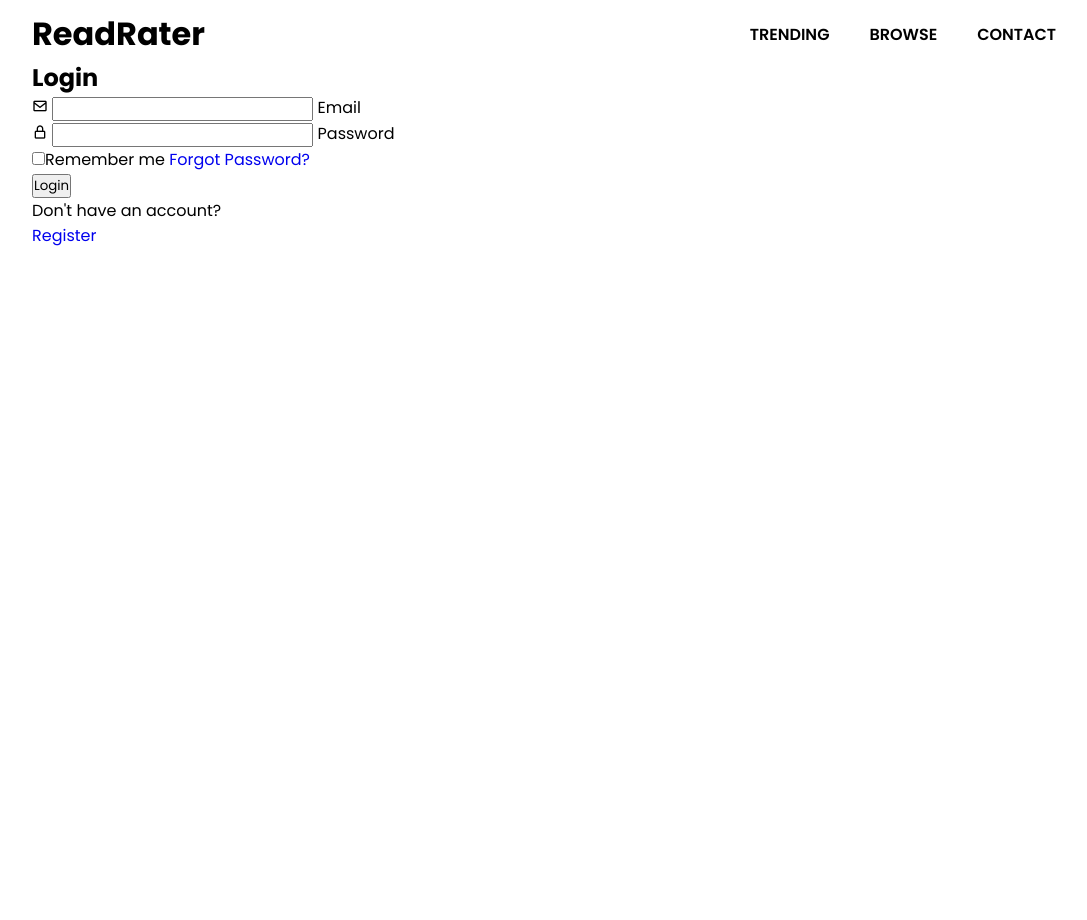
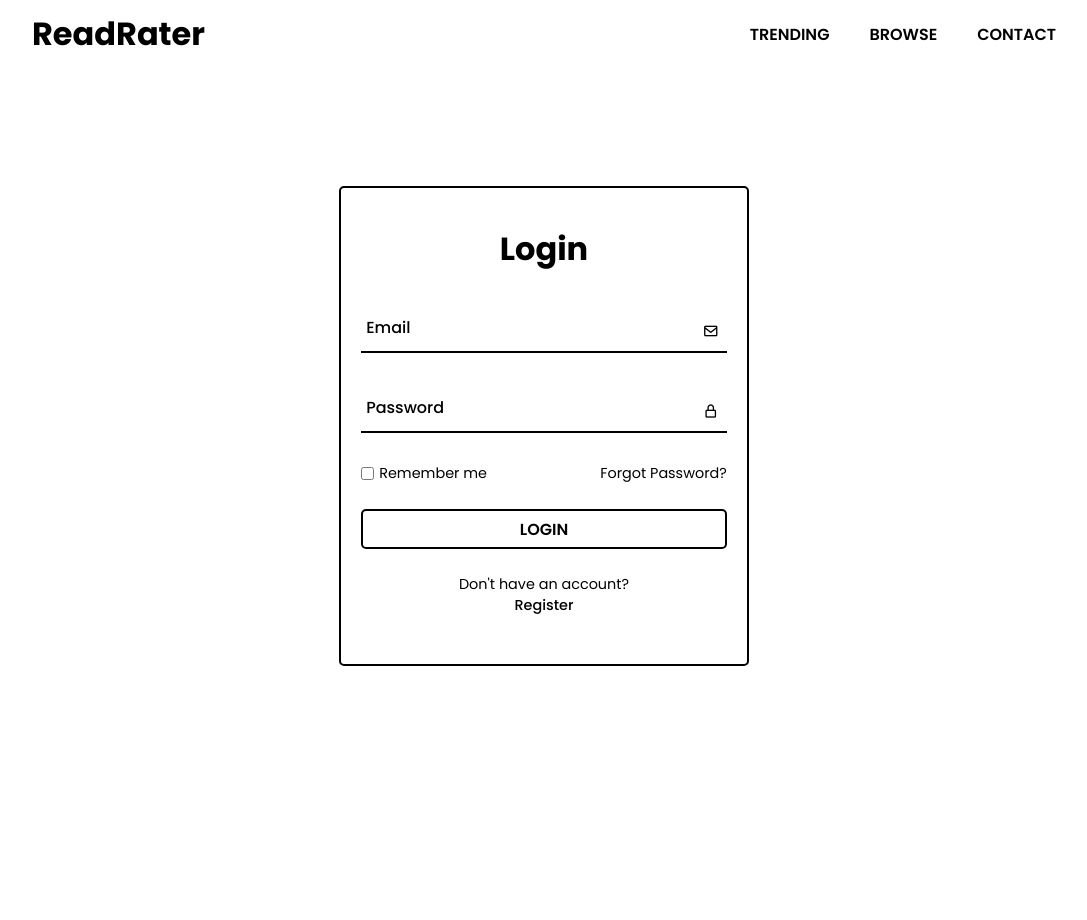
Before and after one commit to janneffer/BOOK-REVIEW-PROJECT, a PHP site: page /sign.html in a window 1280 px wide. Shown: the whole page, without its empty margins (96-1183 px from the left). After the commit the page ends 666 px from the top, so only its background shows below. Run offline with PHP 8.4, Linux system fonts and the light colour scheme.

Commit message:
Update style.css

```diff
--- a/asset/css/style.css
+++ b/asset/css/style.css
@@ -16,8 +16,8 @@
 
 :root{
     /* ========== COLORS ========== */
-    --main-color: #810800;
-    --second-color: #c6803b;
+    --main-color: #E95E31;
+    --second-color: #CFBEA3;
     --lightest-color: #fcfcfc;
     --grey-color: #dedcd7;
     --border: 0.1rem solid rgba(113, 111, 109, 0.329);
@@ -669,75 +668,119 @@
 /* ==================== SIGN HTML START ==================== */
 
 /* ==================== SIGN SECTION ==================== */
-.login {
+
+.tes {
+    display: flex;
+    justify-content: center;
+    align-items: center;
     min-height: 100vh;
 }
 
-.login .container {
-    display: flex;
-    flex-direction: column;
-    width: 50%;
-    margin: 5rem auto;
-    gap: 2rem;
-    padding: 40px;
+.wrapper {
+    position: relative;
+    width: 40%;
+    height: 480px;
     border: 2px solid black;
     border-radius: 5px;
-    box-shadow: 0 4px 8px rgba(0, 0, 0, 0.1);
+    display: flex;
+    justify-content: center;
+    align-items: center;
+    margin-top: 5%;
+    overflow: hidden;
 }
 
-.login-form {
+.wrapper .form-box {
+    width: 100%;
+    padding: 20px;
+}
+
+.wrapper .form-box.register {
+    display: none;
+}
+
+.form-box h2 {
+    font-size: var(--h2-font-size);
+    color: black;
     text-align: center;
 }
 
-.login-form h2 {
-    font-size: var(--h2-font-size);
-    text-transform: uppercase;
-    color: black;
+.input-box {
+    position: relative;
+    width: 100%;
+    height: 50px;
+    border-bottom: 2px solid black;
+    margin: 30px 0;
 }
 
-.login-form .data-input {
-    position: relative;
-    width: 100%;
-    height: 30px;
-    border-bottom: 2px solid #162938;
-    margin: 30px 0;
-    padding: 0px 30px 0px 0px;
+.input-box label {
+    position: absolute;
+    top: 50%;
+    left: 5px;
+    transform: translateY(-50%);
+    font-size: var(--h5-font-size);
+    color: black;
+    font-weight: 500;
+    pointer-events: none;
+    transition: .5s;
 }
 
-.login-form .data-input input {
+.input-box input:focus~label,
+.input-box input:valid~label {
+    top: -5px;
+}
+
+.input-box input {
     width: 100%;
     height: 100%;
     background: transparent;
     border: none;
     outline: none;
+    color: black;
     font-size: var(--p-font-size);
+    font-weight: 500;
+    padding: 0 35px 0 5px;
 }
 
-.login-form .data-input .bx-envelope,
-.login-form .data-input .bx-lock-alt {
+.input-box .bx-user-circle,
+.input-box .bx-envelope,
+.input-box .bx-lock-alt {
     position: absolute;
-    right: 5px;
+    right: 8px;
+    font-size: var(--h5-font-size);
+    color: black;
+    line-height: 57px;
 }
 
-.login-form .remember-forget {
+.remember-forget {
     display: flex;
     justify-content: space-between;
     align-items: center;
+    font-size: .9rem;
+    font-weight: 400;
 }
 
-.login-form .remember-forget label {
+.remember-forget label {
     display: flex;
     align-items: center;
-    gap: 5px;
 }
 
-.login-form .remember-forget a {
-    margin-left: auto;
+.remember-forget label input{
+    accent-color: black;
+    margin-right: 5px;
 }
 
-.login-form .btn {
-    display: inline-block;
-    padding: 5px 200px;
+.remember-forget a {
+    color: black;
+    text-decoration: none;
+}
+
+.remember-forget a:hover {
+    text-decoration: underline;
+}
+
+.btn {
+    width: 100%;
+    height: 40px;
     border: 2px solid black;
     border-radius: 5px;
     cursor: pointer;
@@ -747,15 +790,34 @@
     background: transparent;
     color: black;
     transition: .5s;
-    margin-top: 30px;
-    margin-bottom: 30px;
+    margin-top: 25px;
 }
 
-.login-form .btn:hover {
+.btn:hover {
     background: black;
     color: white;
 }
 
+.form-box.register .btn {
+    margin-top: 5px;
+}
+
+.login-register {
+    font-size: .9rem;
+    text-align: center;
+    font-weight: 400;
+    margin: 25px 0 10px;
+}
+
+.login-register a {
+    color: black;
+    text-decoration: none;
+    font-weight: 500;
+}
+
+.login-register a:hover {
+    text-decoration: underline;
+}
 
 /* ==================== SIGN HTML STOP ==================== */
 
```
Also changed, not shown: other parts of asset/css/style.css (+39 -12 lines).
